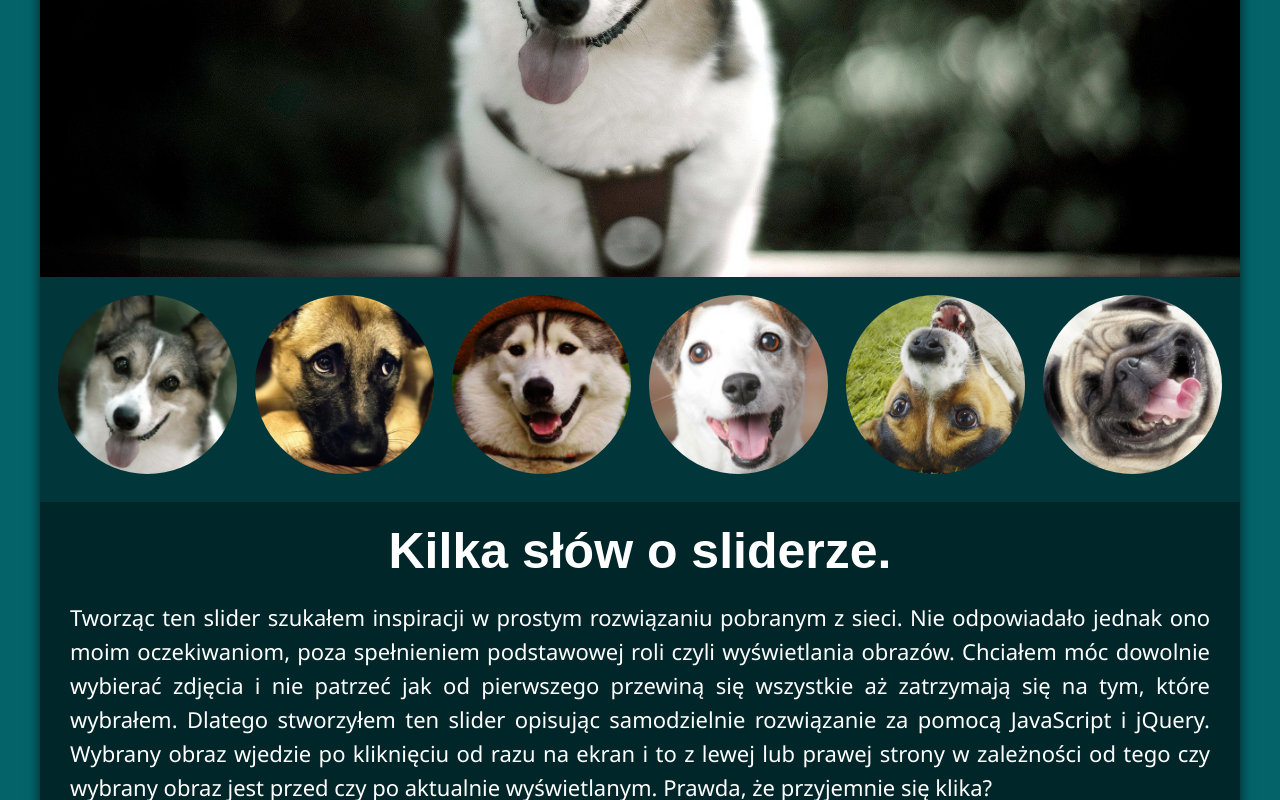
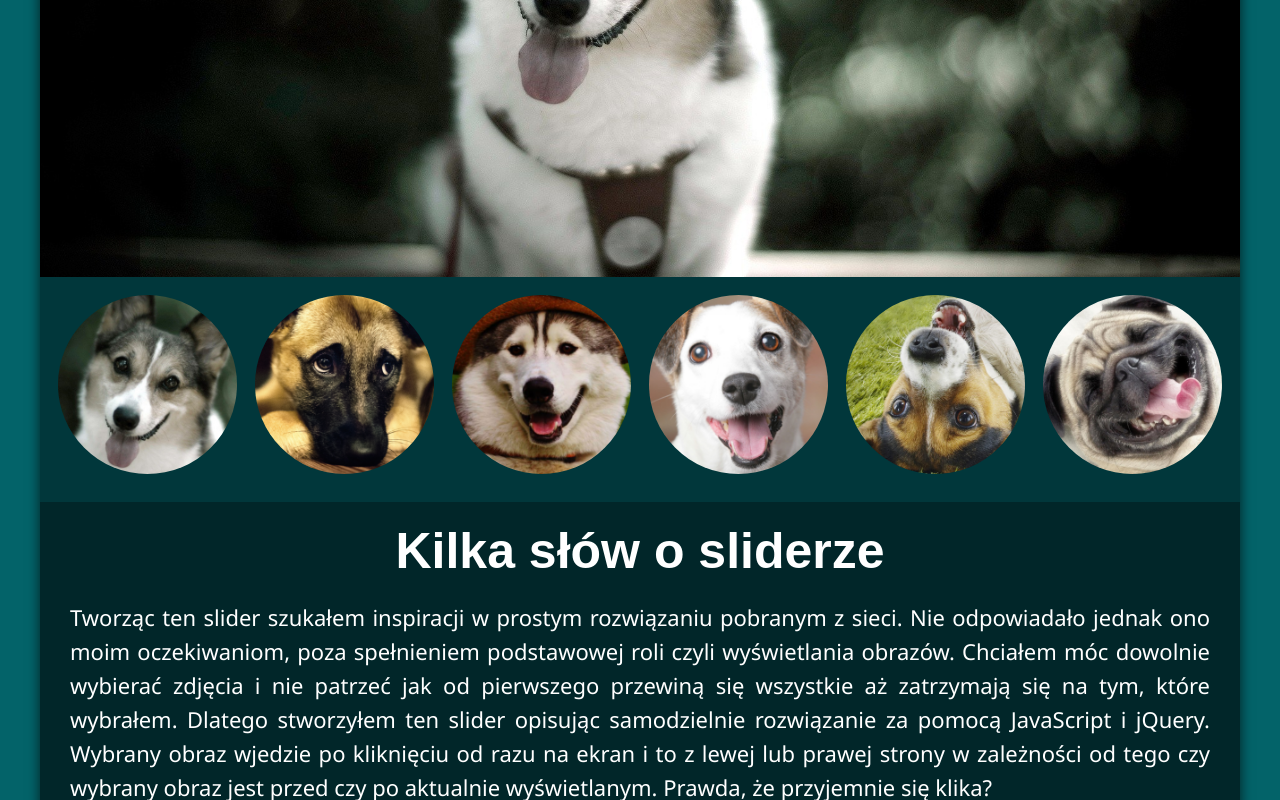
Before and after one commit to AdamReszka/DIY-Slider, a plain HTML site: page index.html in a window 1280 px wide. Shown: the part 373-1173 px from the top of the page. Drawn offline with nearby package versions, Linux system fonts and the light colour scheme; a web font is replaced by a local one.

Commit message:
deleted dot

```diff
--- a/index.html
+++ b/index.html
@@ -55,7 +55,7 @@
 				<img id="sixth-thumb-img" class="thumb-img" alt="thumb6" src="images/thumbnail6.png"></div>
 			</div>
 			<div class="description">
-				<h2>Kilka słów o sliderze.</h2>
+				<h2>Kilka słów o sliderze</h2>
 				<p class="about">Tworząc ten slider szukałem inspiracji w prostym rozwiązaniu pobranym z sieci. Nie odpowiadało jednak ono moim oczekiwaniom, poza spełnieniem podstawowej roli czyli wyświetlania obrazów. Chciałem móc dowolnie wybierać zdjęcia i nie patrzeć jak od pierwszego przewiną się wszystkie aż zatrzymają się na tym, które wybrałem. Dlatego stworzyłem ten slider opisując samodzielnie rozwiązanie za pomocą JavaScript i jQuery. Wybrany obraz wjedzie po kliknięciu od razu na ekran i to z lewej lub prawej strony w zależności od tego czy wybrany obraz jest przed czy po aktualnie wyświetlanym. Prawda, że przyjemnie się klika?</p>
 			</div>
 			<footer>
```
